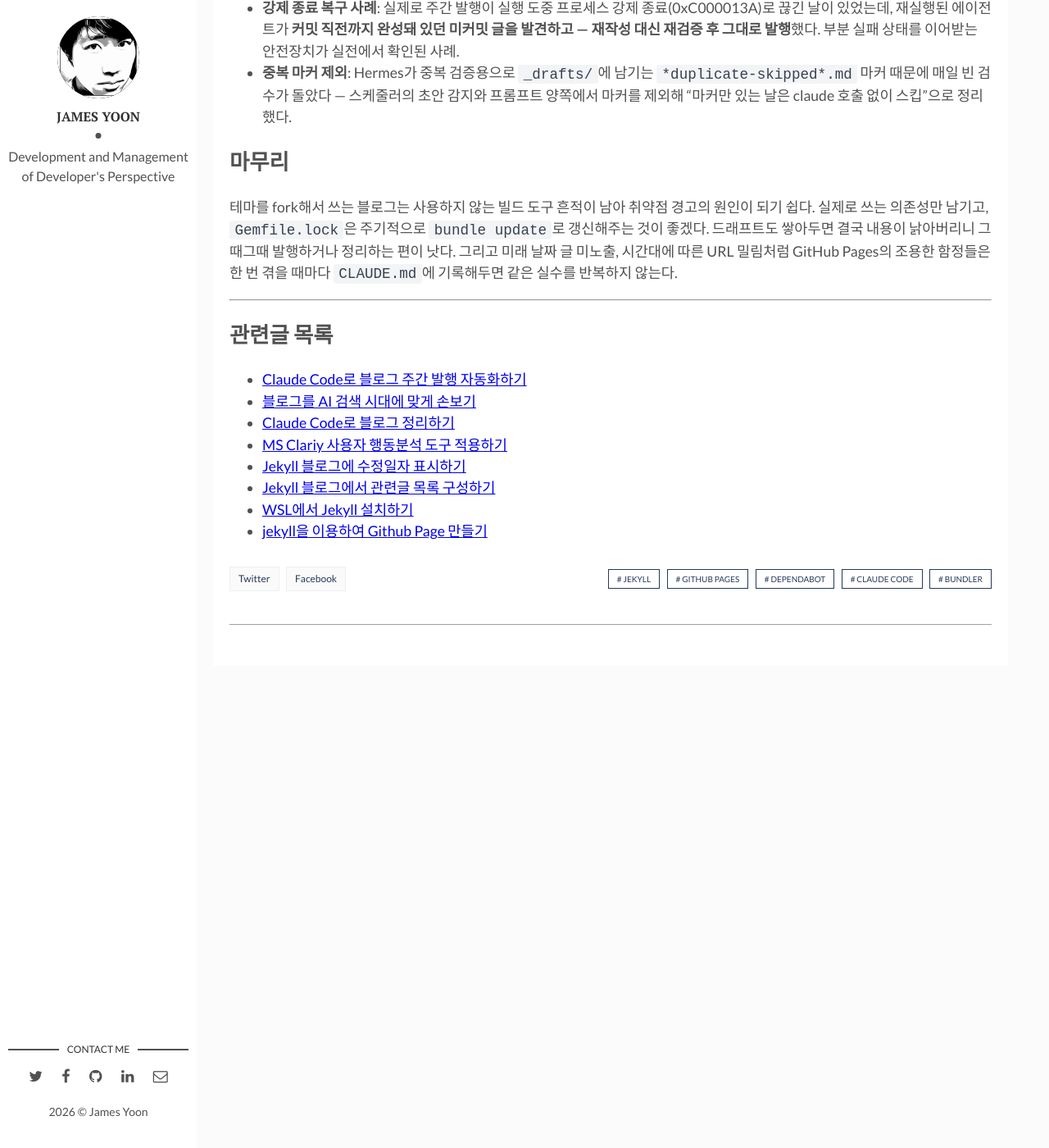
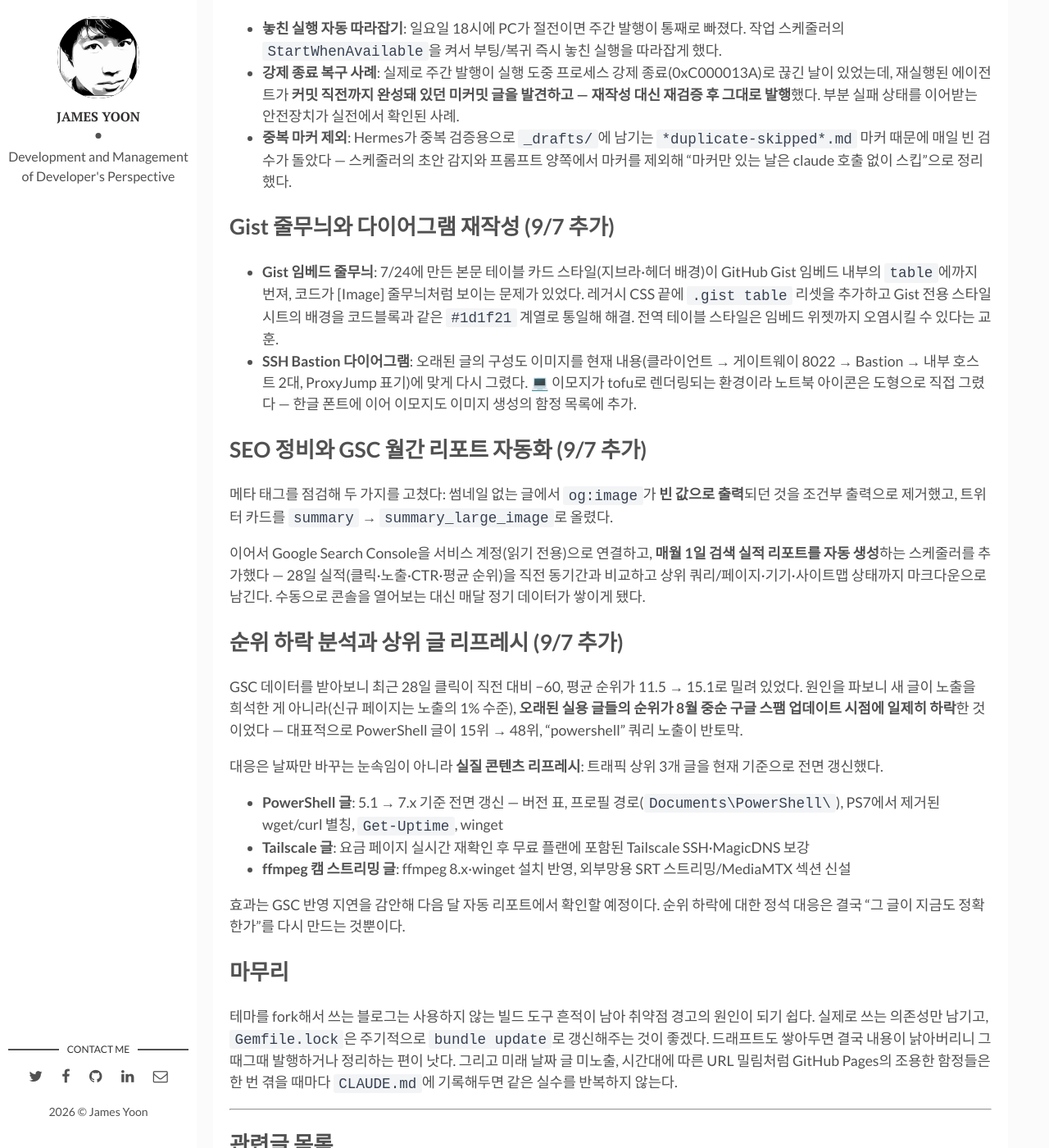
Before and after one commit to butteryoon/butteryoon.github.io, a Jekyll site: the page built from _posts/2026-07-14-blog_maintenance.md, in a window 1280 px wide and 1400 px high, scrolled down 6083 px. Shown: the whole window at 82% size. Built offline with Jekyll 4.4.1, drawn with Linux system fonts in a browser that asks for light colours; comment, search, counter and statistics services are not loaded; some of the changed text lies outside the part shown.

Commit message:
정리 글 갱신: 9/7 작업 3건 추가 (Gist·다이어그램, SEO 정비·GSC 자동화, 순위 하락 분석·상위 글 리프레시)
Co-Authored-By: Claude Fable 5 <noreply@anthropic.com>
Claude-Session: https://claude.ai/code/session_01GP584Scs1goEpQgpanpNdb

```diff
--- a/_posts/2026-07-14-blog_maintenance.md
+++ b/_posts/2026-07-14-blog_maintenance.md
@@ -32,6 +32,9 @@ categories: tools
 13. 자동 발행 글의 타이틀 이미지 누락·한글 폰트 깨짐 대응 (8/29)
 14. 발행 글마다 "검수 로그"를 Disqus 댓글로 자동 등록 (8/30)
 15. 스케줄러 견고화 — 놓친 실행 자동 따라잡기, 중복 마커 제외, 강제 종료 복구 사례 (9/6)
+16. Gist 임베드 줄무늬 가독성 수정, SSH Bastion 다이어그램 재작성 (9/7)
+17. SEO 정비 — 빈 og:image 제거, 트위터 카드 확대, GSC 월간 리포트 자동화 (9/7)
+18. 검색 순위 하락 원인 분석 후 트래픽 상위 3개 글 콘텐츠 리프레시 (9/7)
 
 ## CLAUDE.md와 README 정리
 
@@ -187,6 +190,29 @@ Hermes 초안 자동 검수 파이프라인이 발행한 글에서 두 가지
 - **강제 종료 복구 사례**: 실제로 주간 발행이 실행 도중 프로세스 강제 종료(0xC000013A)로 끊긴 날이 있었는데, 재실행된 에이전트가 **커밋 직전까지 완성돼 있던 미커밋 글을 발견하고 — 재작성 대신 재검증 후 그대로 발행**했다. 부분 실패 상태를 이어받는 안전장치가 실전에서 확인된 사례.
 - **중복 마커 제외**: Hermes가 중복 검증용으로 `_drafts/`에 남기는 `*duplicate-skipped*.md` 마커 때문에 매일 빈 검수가 돌았다 — 스케줄러의 초안 감지와 프롬프트 양쪽에서 마커를 제외해 "마커만 있는 날은 claude 호출 없이 스킵"으로 정리했다.
 
+## Gist 줄무늬와 다이어그램 재작성 (9/7 추가)
+
+- **Gist 임베드 줄무늬**: 7/24에 만든 본문 테이블 카드 스타일(지브라·헤더 배경)이 GitHub Gist 임베드 내부의 `table`에까지 번져, 코드가 [Image] 줄무늬처럼 보이는 문제가 있었다. 레거시 CSS 끝에 `.gist table` 리셋을 추가하고 Gist 전용 스타일시트의 배경을 코드블록과 같은 `#1d1f21` 계열로 통일해 해결. 전역 테이블 스타일은 임베드 위젯까지 오염시킬 수 있다는 교훈.
+- **SSH Bastion 다이어그램**: 오래된 글의 구성도 이미지를 현재 내용(클라이언트 → 게이트웨이 8022 → Bastion → 내부 호스트 2대, ProxyJump 표기)에 맞게 다시 그렸다. 💻 이모지가 tofu로 렌더링되는 환경이라 노트북 아이콘은 도형으로 직접 그렸다 — 한글 폰트에 이어 이모지도 이미지 생성의 함정 목록에 추가.
+
+## SEO 정비와 GSC 월간 리포트 자동화 (9/7 추가)
+
+메타 태그를 점검해 두 가지를 고쳤다: 썸네일 없는 글에서 `og:image`가 **빈 값으로 출력**되던 것을 조건부 출력으로 제거했고, 트위터 카드를 `summary` → `summary_large_image`로 올렸다.
+
+이어서 Google Search Console을 서비스 계정(읽기 전용)으로 연결하고, **매월 1일 검색 실적 리포트를 자동 생성**하는 스케줄러를 추가했다 — 28일 실적(클릭·노출·CTR·평균 순위)을 직전 동기간과 비교하고 상위 쿼리/페이지·기기·사이트맵 상태까지 마크다운으로 남긴다. 수동으로 콘솔을 열어보는 대신 매달 정기 데이터가 쌓이게 됐다.
+
+## 순위 하락 분석과 상위 글 리프레시 (9/7 추가)
+
+GSC 데이터를 받아보니 최근 28일 클릭이 직전 대비 −60, 평균 순위가 11.5 → 15.1로 밀려 있었다. 원인을 파보니 새 글이 노출을 희석한 게 아니라(신규 페이지는 노출의 1% 수준), **오래된 실용 글들의 순위가 8월 중순 구글 스팸 업데이트 시점에 일제히 하락**한 것이었다 — 대표적으로 PowerShell 글이 15위 → 48위, "powershell" 쿼리 노출이 반토막.
+
+대응은 날짜만 바꾸는 눈속임이 아니라 **실질 콘텐츠 리프레시**: 트래픽 상위 3개 글을 현재 기준으로 전면 갱신했다.
+
+- **PowerShell 글**: 5.1 → 7.x 기준 전면 갱신 — 버전 표, 프로필 경로(`Documents\PowerShell\`), PS7에서 제거된 wget/curl 별칭, `Get-Uptime`, winget
+- **Tailscale 글**: 요금 페이지 실시간 재확인 후 무료 플랜에 포함된 Tailscale SSH·MagicDNS 보강
+- **ffmpeg 캠 스트리밍 글**: ffmpeg 8.x·winget 설치 반영, 외부망용 SRT 스트리밍/MediaMTX 섹션 신설
+
+효과는 GSC 반영 지연을 감안해 다음 달 자동 리포트에서 확인할 예정이다. 순위 하락에 대한 정석 대응은 결국 "그 글이 지금도 정확한가"를 다시 만드는 것뿐이다.
+
 ## 마무리
 
 테마를 fork해서 쓰는 블로그는 사용하지 않는 빌드 도구 흔적이 남아 취약점 경고의 원인이 되기 쉽다. 실제로 쓰는 의존성만 남기고, `Gemfile.lock`은 주기적으로 `bundle update`로 갱신해주는 것이 좋겠다. 드래프트도 쌓아두면 결국 내용이 낡아버리니 그때그때 발행하거나 정리하는 편이 낫다. 그리고 미래 날짜 글 미노출, 시간대에 따른 URL 밀림처럼 GitHub Pages의 조용한 함정들은 한 번 겪을 때마다 `CLAUDE.md`에 기록해두면 같은 실수를 반복하지 않는다.
```
Also changed, not shown: other parts of _posts/2026-07-14-blog_maintenance.md (+1 -1 lines).
